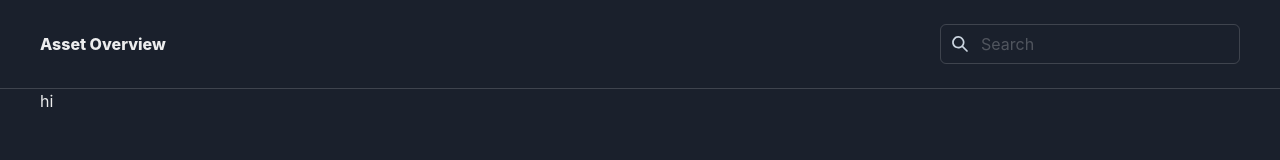
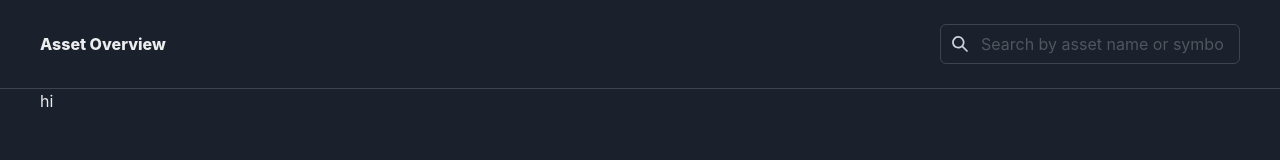
Before and after one commit to mathesond2/Take-Home--Messari, a Next.js app: page / in a window 1280 px wide. Shown: the top 160 px of the page. Built offline with nearby package versions, Linux system fonts and the light colour scheme.

Commit message:
add context, custom hook to consume context, implement within nav input

```diff
--- a/components/Navbar.tsx
+++ b/components/Navbar.tsx
@@ -1,9 +1,9 @@
 import { SearchIcon } from '@chakra-ui/icons';
 import { Container, Flex, Input, InputGroup, InputLeftElement, Link } from '@chakra-ui/react';
-import { useState } from 'react';
+import { useAsset } from '@/util/assetContext';
 
 export default function Navbar() {
-  const [search, setSearch] = useState('');
+  const { asset, setAsset } = useAsset();
   return (
     <Container maxW="full" as="header" borderBottomWidth="1px" paddingX={10} paddingY={6}>
       <Flex justifyContent="space-between" alignItems="center">
@@ -14,7 +14,12 @@ export default function Navbar() {
           <InputLeftElement pointerEvents="none">
             <SearchIcon color="gray.300" />
           </InputLeftElement>
-          <Input type="text" placeholder="Search" value={search} onChange={(e) => setSearch(e.target.value)} />
+          <Input
+            type="text"
+            placeholder="Search by asset name or symbol"
+            value={asset}
+            onChange={(e) => setAsset(e.target.value)}
+          />
         </InputGroup>
       </Flex>
     </Container>
--- a/pages/_app.tsx
+++ b/pages/_app.tsx
@@ -3,13 +3,16 @@ import { theme } from '@/util/theme';
 import { ChakraProvider } from '@chakra-ui/react';
 import type { AppProps } from 'next/app';
 import Layout from '../components/Layout';
+import { AssetProvider } from '@/util/assetContext';
 
 export default function App({ Component, pageProps }: AppProps) {
   return (
     <ChakraProvider theme={theme}>
-      <Layout>
-        <Component {...pageProps} />
-      </Layout>
+      <AssetProvider>
+        <Layout>
+          <Component {...pageProps} />
+        </Layout>
+      </AssetProvider>
     </ChakraProvider>
   );
 }
--- a/pages/index.tsx
+++ b/pages/index.tsx
@@ -1,6 +1,8 @@
 import Head from 'next/head';
+import { useAsset } from '@/util/assetContext';
 
 export default function Home() {
+  const { asset } = useAsset();
   return (
     <>
       <Head>
@@ -10,7 +12,7 @@ export default function Home() {
         <link rel="icon" href="/favicon.ico" />
       </Head>
       <main>
-        <h1>hi</h1>
+        <h1>hi {asset}</h1>
       </main>
     </>
   );
--- /dev/null
+++ b/util/AssetContext.tsx
@@ -0,0 +1,19 @@
+import { createContext, Dispatch, ReactNode, SetStateAction, useContext, useState } from 'react';
+
+const AssetContext = createContext<{ asset: string; setAsset: Dispatch<SetStateAction<string>> } | undefined>(
+  undefined,
+);
+
+export function AssetProvider({ children }: { children: ReactNode }) {
+  const [asset, setAsset] = useState('');
+  const value = { asset, setAsset };
+  return <AssetContext.Provider value={value}>{children}</AssetContext.Provider>;
+}
+
+export function useAsset() {
+  const context = useContext(AssetContext);
+  if (context === undefined) {
+    throw new Error('useAsset must be used within a AssetProvider');
+  }
+  return context;
+}
```
